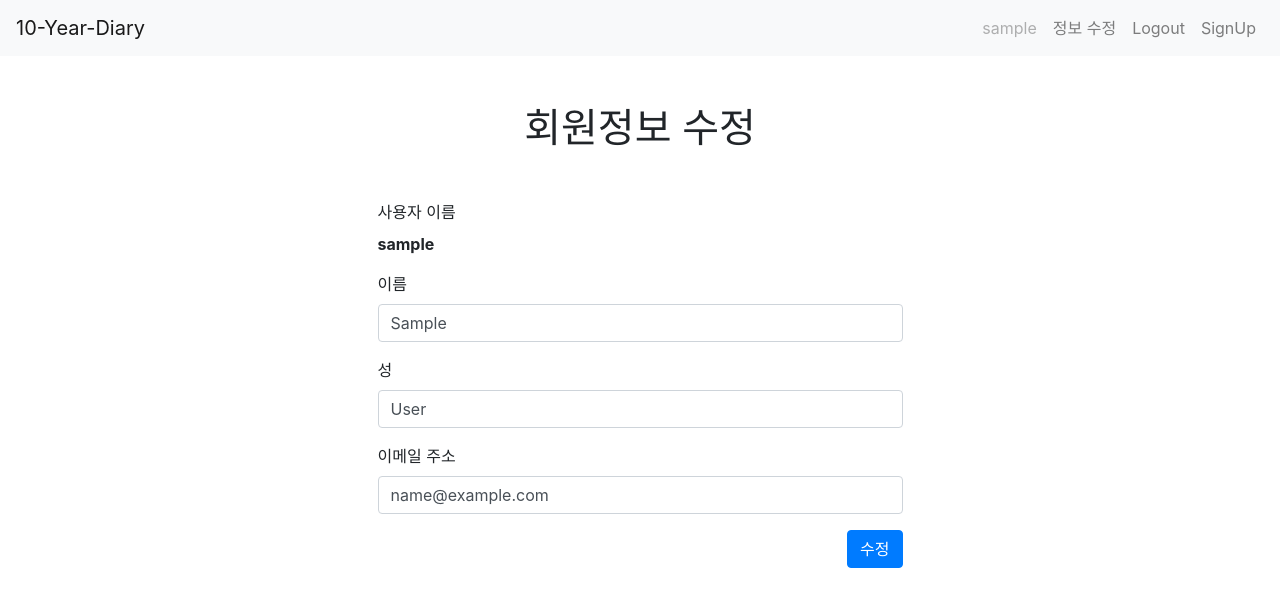
After one commit to popcon9424/10yeardiary, a Django app: page /accounts/update/ in a window 1280 px wide. The commit adds this page. Shown: the top 607 px of the page. Run offline with Django 3.2, Linux system fonts and the light colour scheme; the visitor is signed in with stand-in values (Sample User, id 1); some libraries are stand-ins or nearby versions.

Commit message:
회원 정보 수정 기능 구현

```diff
--- a/accounts/forms.py
+++ b/accounts/forms.py
@@ -1,11 +1,23 @@
-from django.contrib.auth.forms import UserCreationForm
+from django.contrib.auth.forms import UserCreationForm, UserChangeForm, ReadOnlyPasswordHashField
 from django.contrib.auth import get_user_model
 from django import forms
 
 
 class CustomUserCreationForm(UserCreationForm):
-    password1 = forms.CharField(label="비밀번호", widget=forms.PasswordInput, help_text="비밀번호는 최소 8자 이상이어야 합니다.")
+    password1 = forms.CharField(
+        label="비밀번호",
+        widget=forms.PasswordInput,
+        help_text="비밀번호는 최소 8자 이상이어야 합니다."
+    )
 
     class Meta:
         model = get_user_model()
         fields = ('username', 'password1', 'password2',)
+
+
+class CustomUserChangeForm(UserChangeForm):
+    password = None
+
+    class Meta:
+        model = get_user_model()
+        fields = ('first_name', 'last_name', 'email',)
--- /dev/null
+++ b/accounts/templates/accounts/update.html
@@ -0,0 +1,20 @@
+{% extends 'base.html' %}
+
+{% load bootstrap4 %}
+
+{% block body %}
+  <h1 class="text-center my-5">회원정보 수정</h1>
+  <div class="col-6 offset-3">
+    <form method="POST">
+      {% csrf_token %}
+      <div class="form-group">
+        <label for="id">사용자 이름</label>
+        <p><strong>{{ user.username }}</strong></p>
+      </div>
+      {% bootstrap_form user_change_form %}
+      <div class="d-flex justify-content-end">
+        <button type="submit" class="btn btn-primary">수정</button>
+      </div>
+    </form>
+  </div>
+{% endblock %}
--- a/accounts/urls.py
+++ b/accounts/urls.py
@@ -7,4 +7,5 @@ urlpatterns = [
     path('login/', views.login, name="login"),
     path('logout/', views.logout, name="logout"),
     path('create/', views.create, name="create"),
+    path('update/', views.update, name="update"),
 ]
--- a/accounts/views.py
+++ b/accounts/views.py
@@ -2,25 +2,28 @@ from django.shortcuts import render, redirect
 from django.contrib.auth.forms import AuthenticationForm
 from django.contrib.auth import login as auth_login
 from django.contrib.auth import logout as auth_logout
-from .forms import CustomUserCreationForm
+from .forms import CustomUserCreationForm, CustomUserChangeForm
 
 # Create your views here.
 
 
 def login(request):
-    if request.method == "POST":
-        login_form = AuthenticationForm(request, request.POST)
-        if login_form.is_valid():
-            auth_login(request, login_form.get_user())
-            return redirect('posts:home')
-        return redirect('accounts:login')
-    else:
-        login_form = AuthenticationForm()
-        return render(request, 'accounts/login.html', {'login_form': login_form})
+    if not request.user.is_authenticated:
+        if request.method == "POST":
+            login_form = AuthenticationForm(request, request.POST)
+            if login_form.is_valid():
+                auth_login(request, login_form.get_user())
+                return redirect('posts:home')
+            return redirect('accounts:login')
+        else:
+            login_form = AuthenticationForm()
+            return render(request, 'accounts/login.html', {'login_form': login_form})
+    return redirect('posts:home')
 
 
 def logout(request):
-    auth_logout(request)
+    if request.user.is_authenticated:
+        auth_logout(request)
     return redirect('posts:home')
 
 
@@ -35,3 +38,20 @@ def create(request):
     else:
         creation_form = CustomUserCreationForm()
         return render(request, 'accounts/create.html', {'creation_form': creation_form})
+
+
+def update(request):
+    if request.user.is_authenticated:
+        if request.method == "POST":
+            user_change_form = CustomUserChangeForm(request.POST, instance=request.user)
+            if user_change_form.is_valid():
+                user_change_form.save()
+                return redirect('posts:home')
+            return redirect('accounts:update')
+        else:
+            user_change_form = CustomUserChangeForm(instance=request.user)
+            context = {
+                'user_change_form': user_change_form,
+            }
+            return render(request, 'accounts/update.html', context)
+    return redirect('accounts:login')
--- a/templates/base.html
+++ b/templates/base.html
@@ -24,6 +24,9 @@
         {% if user.is_authenticated %}
           <li class="nav-item">
             <a class="nav-link disabled" href="#" tabindex="-1" aria-disabled="true">{{ user.username }}</a>
+          </li>
+          <li class="nav-item">
+            <a class="nav-link" href="{% url 'accounts:update' %}">정보 수정</a>
           </li>
           <li class="nav-item">
             <a class="nav-link" href="{% url 'accounts:logout' %}">Logout</a>
```
